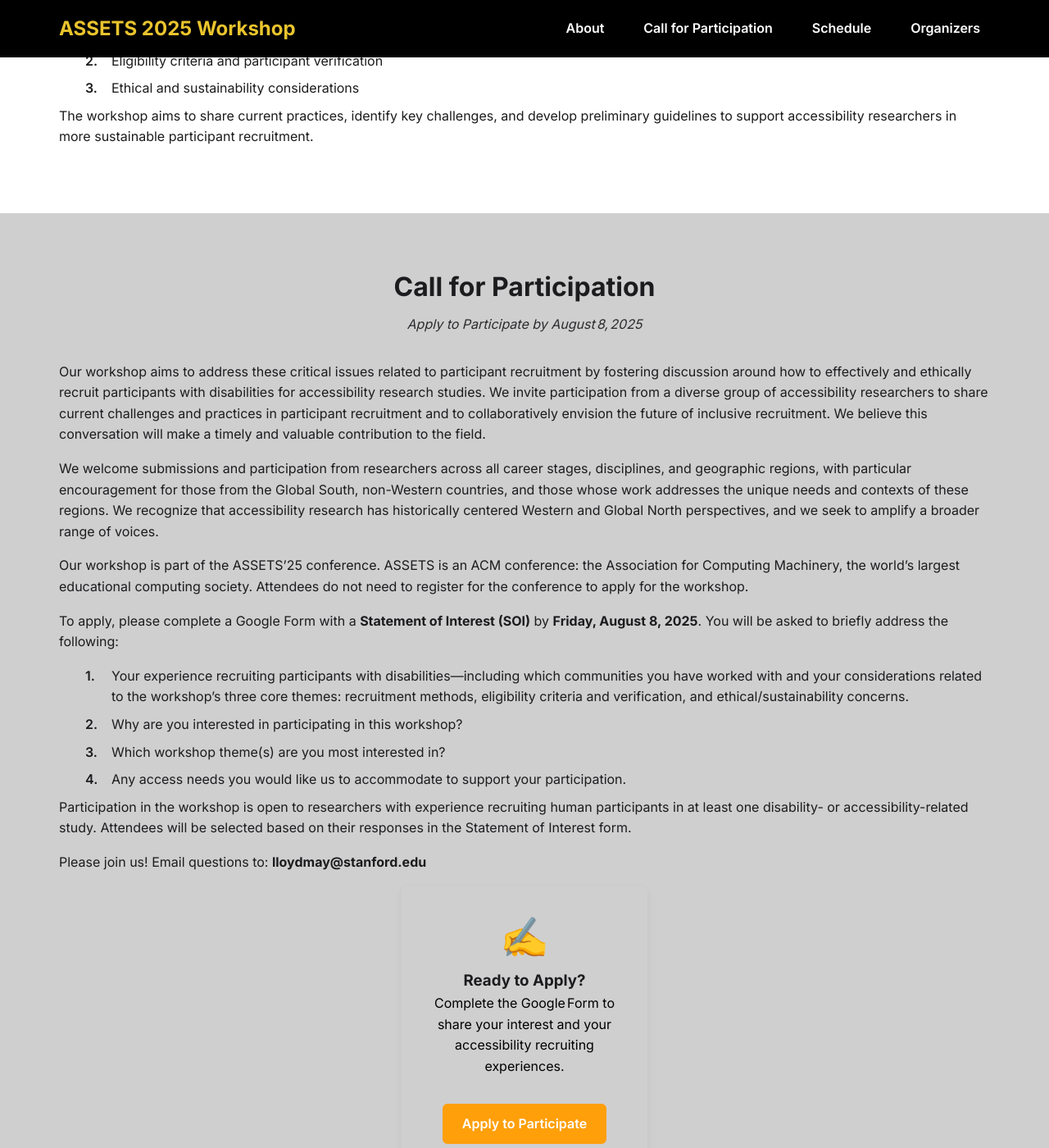
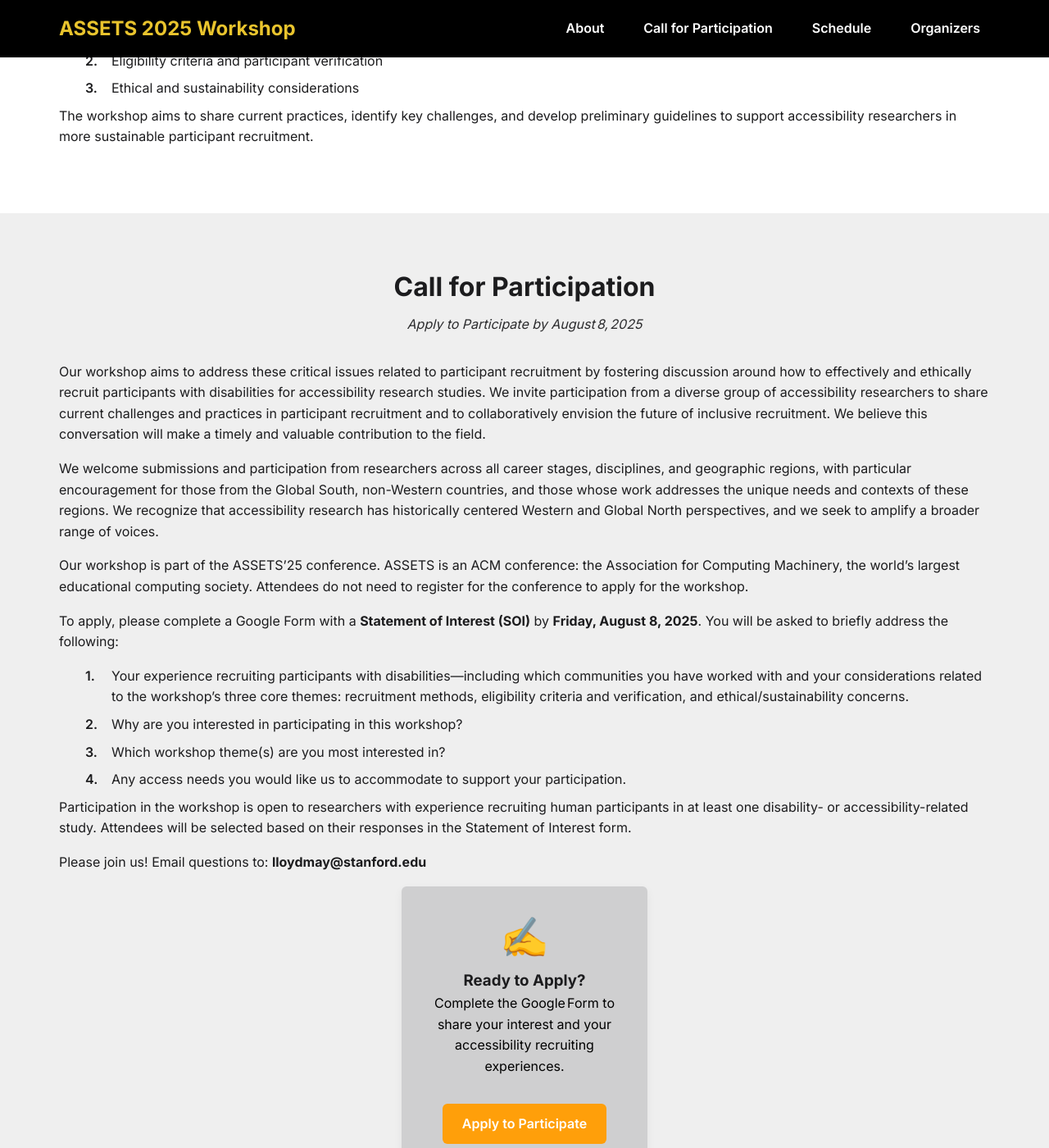
Before and after one commit to assets-recruitment-2025/assets-recruitment-2025.github.io, a Jekyll site: the page built from index.md, in a window 1280 px wide and 1400 px high, scrolled down 872 px. Shown: the whole window at 82% size. Built offline with Jekyll 4.4.1, drawn with Linux system fonts in a browser that asks for light colours.

Commit message:
Call for Participation

```diff
--- a/assets/css/style.css
+++ b/assets/css/style.css
@@ -500,7 +500,7 @@ img {
 
 /* 1) Full‑width Call section background + padded content */
 #participate {
-  background: var(--clr-surface);
+  background: #EFEFEF;
   padding: 4rem 2rem;
 }
 
```
